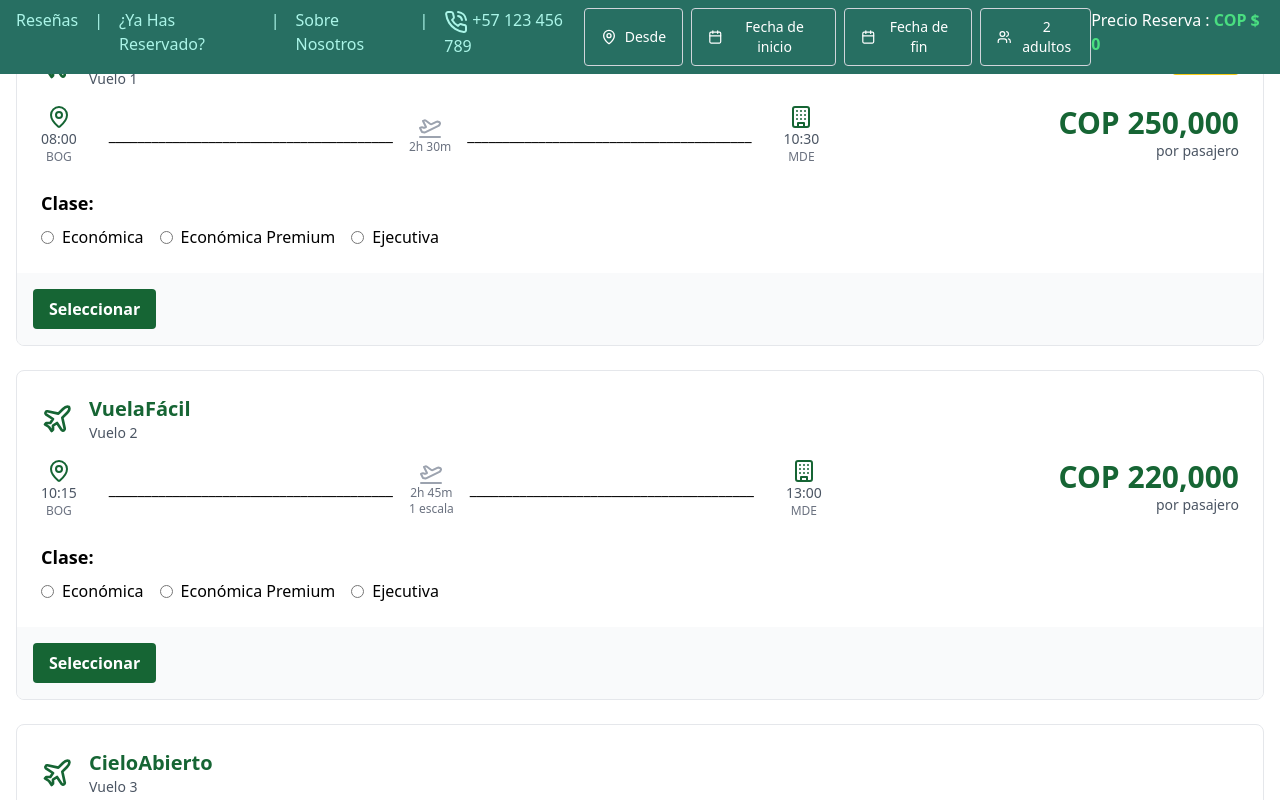
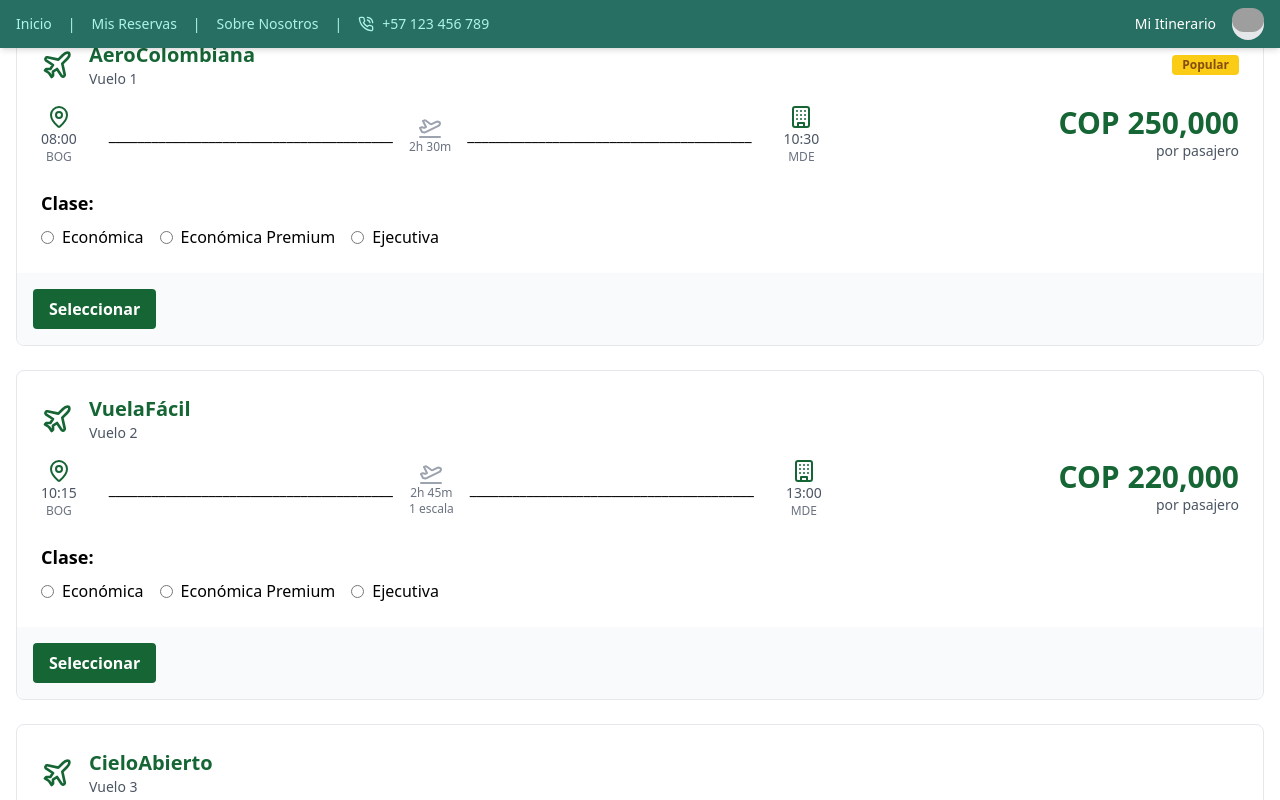
Before and after one commit to carobte/Dream-Reserve-Front, a React (Vite) app: page /flight-selection in a window 1280 px wide. Shown: the top 800 px of the page. Built offline with nearby package versions, Linux system fonts and the light colour scheme; grey boxes are pictures that could not be loaded.

Commit message:
Fix: Corrected header and search logic

```diff
--- a/src/App.jsx
+++ b/src/App.jsx
@@ -3,11 +3,12 @@ import { router } from './Routes/Router';
 import { PriceProvider } from './context/PriceContext';
 import { SearchProvider } from './context/SearchContext';
 
+
 function App() {
   return (
     <PriceProvider>
       <SearchProvider>
-        <RouterProvider router={router} />
+          <RouterProvider router={router} />
       </SearchProvider>
     </PriceProvider>
   );
--- a/src/layout/NavbarSelect.jsx
+++ b/src/layout/NavbarSelect.jsx
@@ -1,54 +1,149 @@
-import { PhoneCall } from 'lucide-react';
-import { Calendar, Users, MapPin } from 'lucide-react';
+import { useState, useContext } from 'react';
+import { PhoneCall, Calendar, Users, MapPin, Settings, LogOut, X, Building } from 'lucide-react';
 import { SearchContext } from '../context/SearchContext';
-import { useContext } from 'react';
+import { usePrice } from '../context/PriceContext';
 
-export default function NavbarSelect({totalPrice}) {
-    const {
-        origin,
-        destination,
-        startDate,
-        endDate,
-        totalPeople
-    } = useContext(SearchContext);
-
+export default function NavbarSelect() {
+    const { selectedHotel, totalPrice } = usePrice();
+    const { origin, destination, startDate, endDate, totalPeople } = useContext(SearchContext);
+    const [menuOpen, setMenuOpen] = useState(false);
+    const [itineraryOpen, setItineraryOpen] = useState(false);
 
     const formattedStartDate = startDate ? startDate.toLocaleDateString() : 'Fecha de inicio';
     const formattedEndDate = endDate ? endDate.toLocaleDateString() : 'Fecha de fin';
     const peopleText = totalPeople ? `${totalPeople} adultos` : 'Número de personas';
 
+    const toggleMenu = () => setMenuOpen(prev => !prev);
+    const toggleItinerary = () => setItineraryOpen(prev => !prev);
+
     return (
-        <header className="bg-custom-green text-custom-navy-blue py-2 px-4 w-full fixed top-0 left-0 z-50">
-            <nav className='flex justify-between'>
-                <ul className="flex justify-start space-x-4">
-                    <li><a href="#" className="hover:underline">Reseñas</a></li>
+        <>
+            {/* Navbar */}
+            <section className="text-custom-navy-blue py-2 px-4 w-full fixed top-0 left-0 z-50 bg-custom-green shadow-md">
+                <nav className="flex justify-between items-center">
+                    {/* Menú de navegación */}
+                    <ul className="flex justify-start space-x-4 text-sm">
+                        <li><a href="/" className="hover:underline">Inicio</a></li>
                         <li>|</li>
-                    <li><a href="#" className="hover:underline">¿Ya Has Reservado?</a></li>
+                        <li><a href="#" className="hover:underline">Mis Reservas</a></li>
                         <li>|</li>
                         <li><a href="#" className="hover:underline">Sobre Nosotros</a></li>
                         <li>|</li>
-                    <li><a href="#" className="hover:underline"><PhoneCall className="inline mr-1 text-custom-navy-blue" />+57 123 456 789</a></li>
+                        <li><a href="#" className="hover:underline flex items-center">
+                            <PhoneCall className="inline mr-1 mr-2 h-4 w-4" />+57 123 456 789</a>
+                        </li>
                     </ul>
-                <div className="flex space-x-2">
-                    <button className="border border-gray-300 text-gray-600 text-sm py-2 px-4 flex items-center rounded text-white">
+
+                    {/* Sección botones usuario y itinerario */}
+                    <div className="relative flex items-center space-x-4">
+                        {/* Boton "Mi Itinerario" */}
+                        <button onClick={toggleItinerary} className="text-sm text-gray-700 hover:underline text-white">
+                            Mi Itinerario
+                        </button>
+
+                        {/* Boton usuario */}
+                        <button onClick={toggleMenu} className="relative h-8 w-8 rounded-full focus:outline-none">
+                            <div className="h-8 w-8 rounded-full bg-gray-200">
+                                <img src="https://img.freepik.com/foto-gratis/leon-gafas-estudio_23-2150813334.jpg?size=338&ext=jpg&ga=GA1.1.2008272138.1723248000&semt=ais_hybrid" alt="Foto de perfil" className="rounded-full" width={32} height={32} />
+                            </div>
+                        </button>
+
+                        {/* Menu de usuario con sus opciones */}
+                        {menuOpen && (
+                            <div className="absolute top-full mt-2 right-0 w-56 rounded-md shadow-lg bg-white ring-1 ring-black ring-opacity-5 focus:outline-none z-20">
+                                <div className="py-2">
+                                    <div className="px-4 py-2">
+                                        <p className="text-sm font-medium leading-none text-custom-green">Usuario</p>
+                                        <p className="text-xs text-gray-500">usuario@ejemplo.com</p>
+                                    </div>
+                                    <div className="border-t border-gray-100"></div>
+                                    <button className="flex items-center px-4 py-2 text-sm text-gray-700 hover:bg-gray-100 w-full">
+                                        <Settings className="mr-2 h-4 w-4" />
+                                        Configuración
+                                    </button>
+                                    <button className="flex items-center px-4 py-2 text-sm text-gray-700 hover:bg-gray-100 w-full">
+                                        <LogOut className="mr-2 h-4 w-4" />
+                                        Cerrar sesión
+                                    </button>
+                                </div>
+                            </div>
+                        )}
+
+                        {/* Panel de itinerario */}
+                        {itineraryOpen && (
+                            <>
+                                {/* Fondo oscuro */}
+                                <div onClick={toggleItinerary} className="fixed inset-0 bg-black opacity-50 z-40"></div>
+
+                                {/* Panel deslizante con animacion */}
+                                <div className={`fixed right-0 top-0 h-full w-80 bg-white shadow-lg z-50 transform ${itineraryOpen ? 'translate-x-0' : 'translate-x-full'} transition-transform duration-500 ease-in-out`}>
+                                    <div className="p-4 text-black">
+                                        <div className="flex justify-between items-center mb-4">
+                                            <h2 className="text-lg font-bold">Mi Itinerario</h2>
+                                            <button onClick={toggleItinerary} className="text-gray-700 hover:text-gray-900">
+                                                <X className="h-6 w-6" />
+                                            </button>
+                                        </div>
+
+                                        {/* Informacion del itinerario */}
+                                        <p className="text-gray-600 text-sm py-2 px-4 flex items-center rounded">
                                             <MapPin className="mr-2 h-4 w-4" />
                                             {origin || 'Desde'}
-                    </button>
-                    <button className="border border-gray-300 text-gray-600 text-sm py-2 px-4 flex items-center rounded text-white">
+                                        </p>
+                                        <p className="text-gray-600 text-sm py-2 px-4 flex items-center rounded">
+                                            <Building className="mr-2 h-4 w-4" />
+                                            {destination || 'Medellín'}
+                                        </p>
+                                        <p className="text-gray-600 text-sm py-2 px-4 flex items-center rounded">
                                             <Calendar className="mr-2 h-4 w-4" />
                                             {formattedStartDate}
-                    </button>
-                    <button className="border border-gray-300 text-gray-600 text-sm py-2 px-4 flex items-center rounded text-white">
+                                        </p>
+                                        <p className="text-gray-600 text-sm py-2 px-4 flex items-center rounded">
                                             <Calendar className="mr-2 h-4 w-4" />
                                             {formattedEndDate}
-                    </button>
-                    <button className="border border-gray-300 text-gray-600 text-sm py-2 px-4 flex items-center rounded text-white">
+                                        </p>
+                                        <p className="text-gray-600 text-sm py-2 px-4 flex items-center rounded">
                                             <Users className="mr-2 h-4 w-4" />
                                             {peopleText}
-                    </button>
+                                        </p>
+
+                                        {/* Detalles del hotel */}
+                                        <div className="mt-4">
+                                            <h3 className="text-md font-semibold">Hotel Seleccionado</h3>
+                                            <p className="text-gray-600">{selectedHotel?.name || 'No seleccionado'}</p>
+                                            <p className="text-gray-600">Dirección: {selectedHotel?.address || 'No especificada'}</p>
+                                            <p className="text-gray-600">Alimentación: {selectedHotel?.foodOptions || 'No especificado'}</p>
+                                            <p className="text-gray-600">Habitación: {selectedHotel?.room?.type || 'No especificada'}</p>
+                                            <p className="text-gray-600">Precio: COP {selectedHotel?.room?.price.toLocaleString()}</p>
                                         </div>
-                <h2 className='text-white '>Precio Reserva :  <span className='text-green-400 font-bold'>COP $ {totalPrice ? totalPrice.toLocaleString() : '0'}</span> </h2>
+
+                                        {/* Detalles del vuelo (ejemplo estatico) */}
+                                        <div className="mt-4">
+                                            <h3 className="text-md font-semibold">Vuelo</h3>
+                                            <p className="text-gray-600">Duración: 3 horas</p>
+                                            <p className="text-gray-600">Hora de salida: 08:00 AM</p>
+                                            <p className="text-gray-600">Hora de llegada: 11:00 AM</p>
+                                        </div>
+
+                                        {/* Detalles de los tours (ejemplo estatico) */}
+                                        <div className="mt-4">
+                                            <h3 className="text-md font-semibold">Tours</h3>
+                                            <p className="text-gray-600">Tour 1: City Tour</p>
+                                            <p className="text-gray-600">Tour 2: Excursión a la montaña</p>
+                                        </div>
+
+                                        {/* Precio total */}
+                                        <div className="mt-4">
+                                            <h3 className="text-md font-semibold">Precio Total</h3>
+                                            <p className="text-gray-600">COP {totalPrice.toLocaleString()}</p>
+                                        </div>
+                                    </div>
+                                </div>
+                            </>
+                        )}
+                    </div>
                 </nav>
-        </header>
+            </section>
+        </>
     );
 }
--- a/src/pages/FlightSelection.jsx
+++ b/src/pages/FlightSelection.jsx
@@ -53,7 +53,7 @@ export default function FlightSelection() {
 
   const [selectedFlight, setSelectedFlight] = useState(null);
   const [selectedClass, setSelectedClass] = useState({});
-  const [previousFlightPrice, setPreviousFlightPrice] = useState(0); // Nueva variable para guardar el precio anterior
+  const [previousFlightPrice, setPreviousFlightPrice] = useState(0);
   const navigate = useNavigate();
 
   const { selectedHotel, totalPrice, setTotalPrice } = usePrice();
@@ -65,7 +65,6 @@ export default function FlightSelection() {
 
   useEffect(() => {
     if (selectedHotel) {
-      // Si hay un hotel seleccionado, inicializa el totalPrice con el precio del hotel
       const initialTotalPrice = selectedHotel.price;
       setTotalPrice(prev => prev || initialTotalPrice);
     }
```
Also changed, not shown: src/components/SearchBar.jsx (+25 -0 lines), src/context/SearchContext.jsx (+6 -2 lines), src/pages/HotelSelection.jsx (+8 -5 lines). Lines whose indentation alone changed are shown as unchanged.
